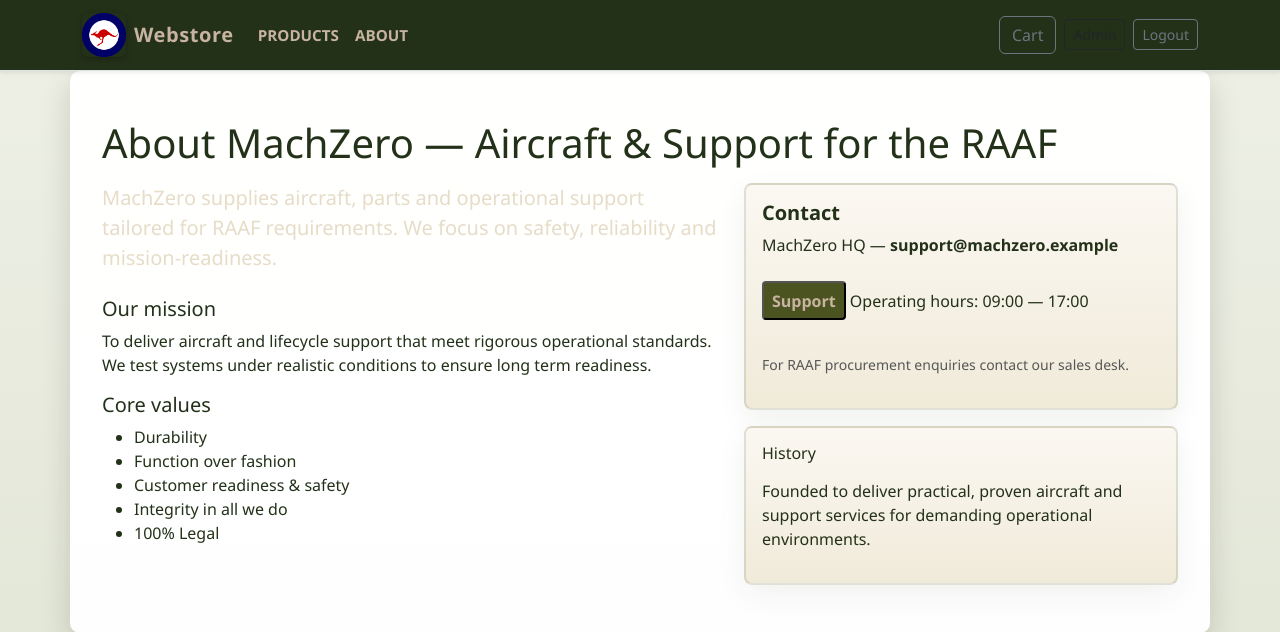
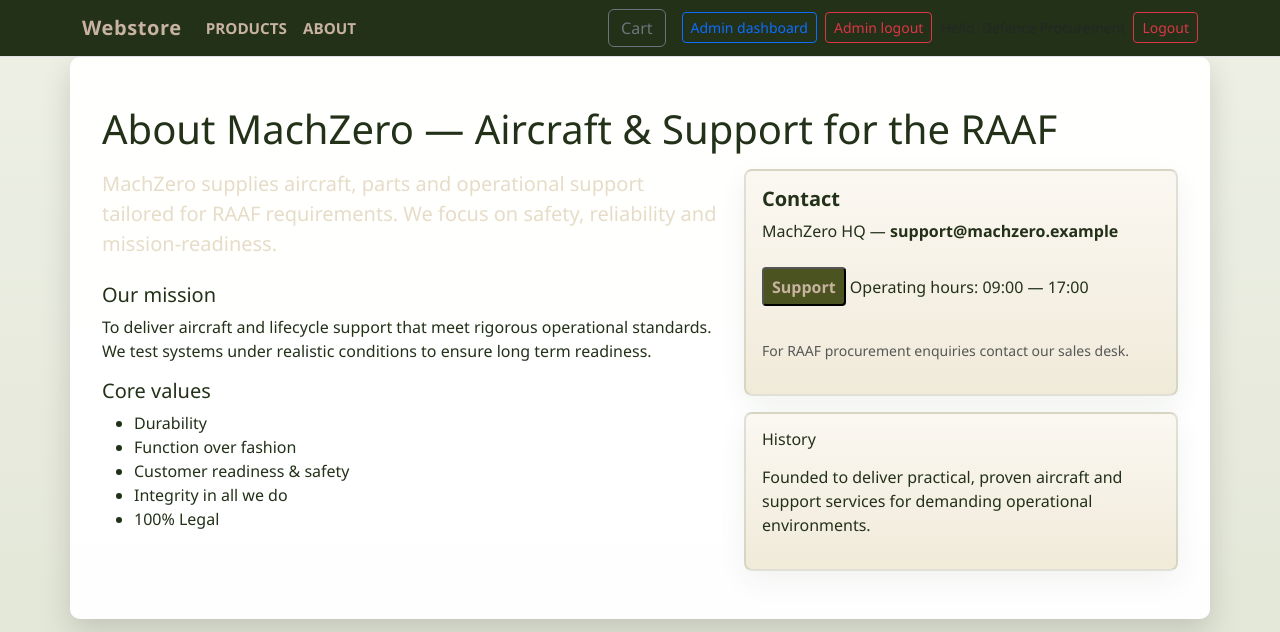
Before and after one commit to ollienunn/flask_test, a Flask app: page /about in a window 1280 px wide. Shown: the top 632 px of the page. Run offline with Flask 3, Linux system fonts and the light colour scheme; a user stored in the database is signed in.

Commit message:
Currently fixing the customer login but the rest of site works

```diff
--- a/app.py
+++ b/app.py
@@ -18,14 +18,39 @@
 
 app.secret_key = os.environ.get("FLASK_SECRET", "dev-secret-please-change")
 
-# simple login_required decorator
+# simple login_required decorator (admin-only)
 def login_required(f):
     @wraps(f)
     def wrapped(*args, **kwargs):
         if not session.get("is_admin"):
-            return redirect(url_for("login", next=request.path))
+            return redirect(url_for("admin_login", next=request.path))
         return f(*args, **kwargs)
     return wrapped
+
+# Admin login/logout routes
+@app.route("/admin/login", methods=["GET", "POST"])
+def admin_login():
+    if request.method == "GET":
+        return render_template("admin_login.html")
+    username = (request.form.get("username") or "").strip()
+    password = (request.form.get("password") or "").strip()
+    ADMIN_USER = os.environ.get("ADMIN_USER", "admin")
+    ADMIN_PASS = os.environ.get("ADMIN_PASS", "password")
+    if username == ADMIN_USER and password == ADMIN_PASS:
+        session["is_admin"] = True
+        session["admin_user"] = username
+        flash("Admin logged in.", "success")
+        next_url = request.args.get("next") or url_for("admin_products")
+        return redirect(next_url)
+    flash("Invalid admin credentials.", "danger")
+    return redirect(url_for("admin_login"))
+
+@app.route("/admin/logout")
+def admin_logout():
+    session.pop("is_admin", None)
+    session.pop("admin_user", None)
+    flash("Admin logged out.", "info")
+    return redirect(url_for("index"))
 
 def get_db():
     """Return a sqlite3.Connection (row factory set) stored in flask.g"""
@@ -582,6 +607,7 @@
         session.pop("cart", None)
         if session.get("customer_id"):
             save_customer_cart(session["customer_id"], {})
+
         flash("Order placed. Thank you!", "success")
         return redirect(url_for("order_success", order_id=order_id))
     except Exception as e:
@@ -694,6 +720,26 @@
     ).fetchall()
     return render_template("admin_order_detail.html", order=order, items=items)
 
+@app.route("/cart/remove", methods=["POST"])
+def cart_remove():
+    """Remove an SKU from the session cart (template calls url_for('cart_remove'))."""
+    sku = (request.form.get("sku") or "").strip().upper()
+    if not sku:
+        return redirect(request.referrer or url_for("cart_view"))
+
+    cart = _cart_get()
+    if sku in cart:
+        cart.pop(sku, None)
+        _cart_set(cart)
+        # persist change if customer is logged in
+        try:
+            save_cart_if_logged_in()
+        except Exception:
+            # silent fail-safe if persistence helpers removed/absent
+            pass
+        flash("Removed from cart.", "success")
+    return redirect(request.referrer or url_for("cart_view"))
+
 if __name__ == "__main__":
     # ensure DB schema has the required order columns before serving
     _ensure_schema_startup()
--- a/templates/navbar.html
+++ b/templates/navbar.html
@@ -1,33 +1,40 @@
-<nav class="navbar navbar-expand-lg navbar-light bg-white border-bottom shadow-sm">
+<nav class="navbar navbar-expand-lg navbar-light bg-light border-bottom">
   <div class="container">
-    <a class="navbar-brand d-flex align-items-center" href="{{ url_for('index') }}">
-      <img src="{{ url_for('static', filename='images/Logo.png') }}" alt="Logo" class="nav-logo me-2">
-      Webstore
-    </a>
+    <a class="navbar-brand" href="{{ url_for('index') }}">Webstore</a>
 
-    <button class="navbar-toggler" type="button" data-bs-toggle="collapse" data-bs-target="#mainNav" aria-controls="mainNav" aria-expanded="false" aria-label="Toggle navigation">
+    <button class="navbar-toggler" type="button" data-bs-toggle="collapse" data-bs-target="#navMain" aria-controls="navMain" aria-expanded="false" aria-label="Toggle navigation">
       <span class="navbar-toggler-icon"></span>
     </button>
 
-    <div class="collapse navbar-collapse" id="mainNav">
+    <div class="collapse navbar-collapse" id="navMain">
       <ul class="navbar-nav me-auto mb-2 mb-lg-0">
         <li class="nav-item"><a class="nav-link" href="{{ url_for('products') }}">Products</a></li>
         <li class="nav-item"><a class="nav-link" href="{{ url_for('about') }}">About</a></li>
       </ul>
 
       <div class="d-flex align-items-center">
-        <a class="btn btn-outline-secondary position-relative me-2" href="{{ url_for('cart_view') }}">
+        <a class="btn btn-outline-secondary position-relative me-3" href="{{ url_for('cart_view') }}">
           Cart
           {% if cart_count and cart_count > 0 %}
-            <span class="badge bg-danger position-absolute top-0 start-100 translate-middle">{{ cart_count }}</span>
+            <span class="badge bg-danger ms-2">{{ cart_count }}</span>
           {% endif %}
         </a>
 
+        {# Admin area: only for admin logins #}
         {% if session.get('is_admin') %}
-          <a class="btn btn-sm btn-outline-dark me-2" href="{{ url_for('admin_products') }}">Admin</a>
-          <a class="btn btn-sm btn-outline-secondary" href="{{ url_for('logout') }}">Logout</a>
+          <a class="btn btn-sm btn-outline-primary me-2" href="{{ url_for('admin_products') }}">Admin dashboard</a>
+          <a class="btn btn-sm btn-outline-danger me-2" href="{{ url_for('admin_logout') }}">Admin logout</a>
         {% else %}
-          <a class="btn btn-sm btn-outline-primary" href="{{ url_for('login') }}">Admin login</a>
+          <a class="btn btn-sm btn-outline-secondary me-2" href="{{ url_for('admin_login') }}">Admin login</a>
+        {% endif %}
+
+        {# Customer account area: register / login or customer name + logout #}
+        {% if session.get('customer_name') %}
+          <span class="me-2 small text-muted">Hello, {{ session.get('customer_name') }}</span>
+          <a class="btn btn-sm btn-outline-danger" href="{{ url_for('logout') }}">Logout</a>
+        {% else %}
+          <a class="btn btn-sm btn-outline-secondary me-2" href="{{ url_for('register') }}">Register</a>
+          <a class="btn btn-sm btn-primary" href="{{ url_for('login') }}">Login</a>
         {% endif %}
       </div>
     </div>
```
